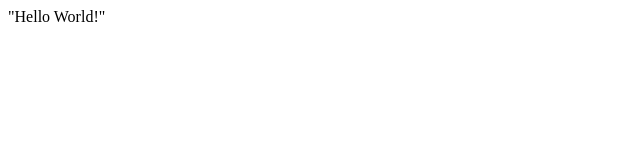
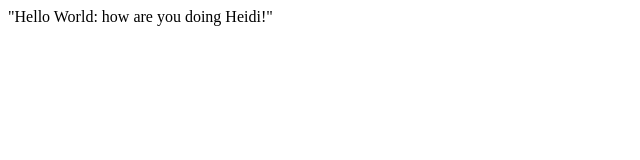
Before and after one commit to DenverWaterExtTest/test-repo, a plain HTML site: page HelloWorldWebApp/index.html in a window 1280 px wide. Shown: the whole page, without its empty margins (0-640 px from the left). Drawn offline with Linux system fonts and the light colour scheme.

Commit message:
added hello Heidi

```diff
--- a/HelloWorldWebApp/index.html
+++ b/HelloWorldWebApp/index.html
@@ -4,6 +4,6 @@
     <title></title>
 </head>
 <body>
-    "Hello World!"
+    "Hello World: how are you doing Heidi!"
 </body>
 </html>
```
